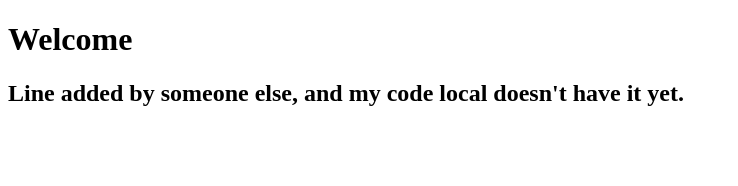
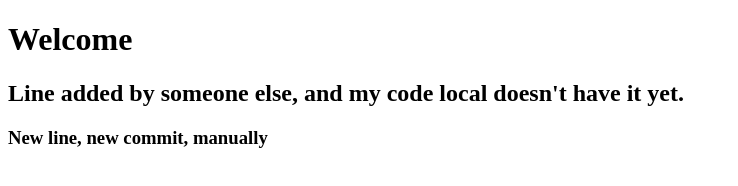
Before and after one commit to AgainQ/test, a plain HTML site: page index.html in a window 1280 px wide. Shown: the whole page, without its empty margins (0-738 px from the left). Drawn offline with Linux system fonts and the light colour scheme.

Commit message:
Added h3, manually
Some extra information in extended description

```diff
--- a/index.html
+++ b/index.html
@@ -8,5 +8,6 @@
   <body>
     <h1>Welcome</h1>
     <h2>Line added by someone else, and my code local doesn't have it yet.</h2>
+    <h3>New line, new commit, manually</h3>
   </body>
 </html>
```
